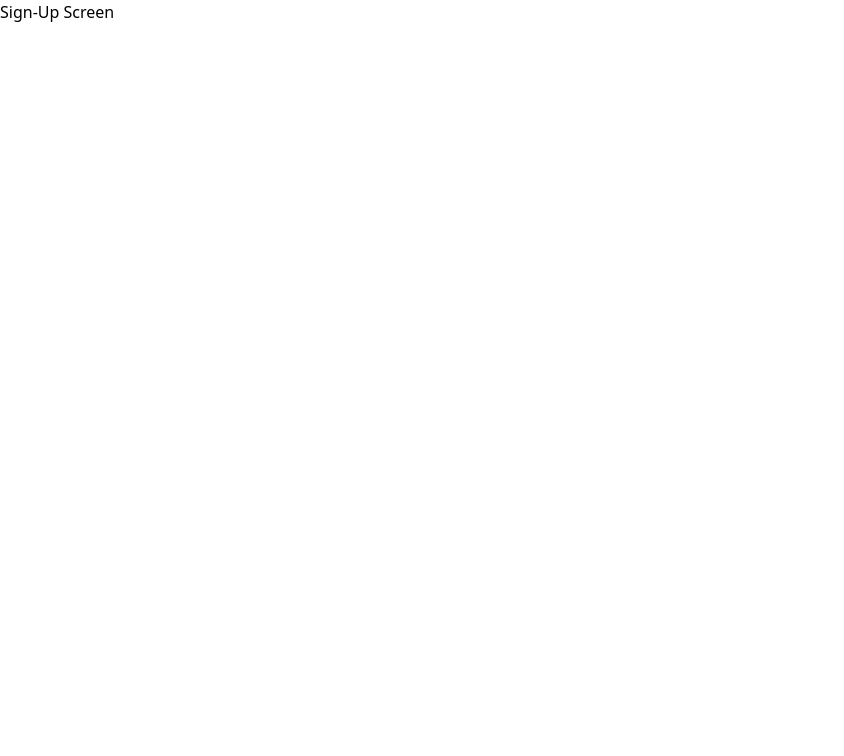
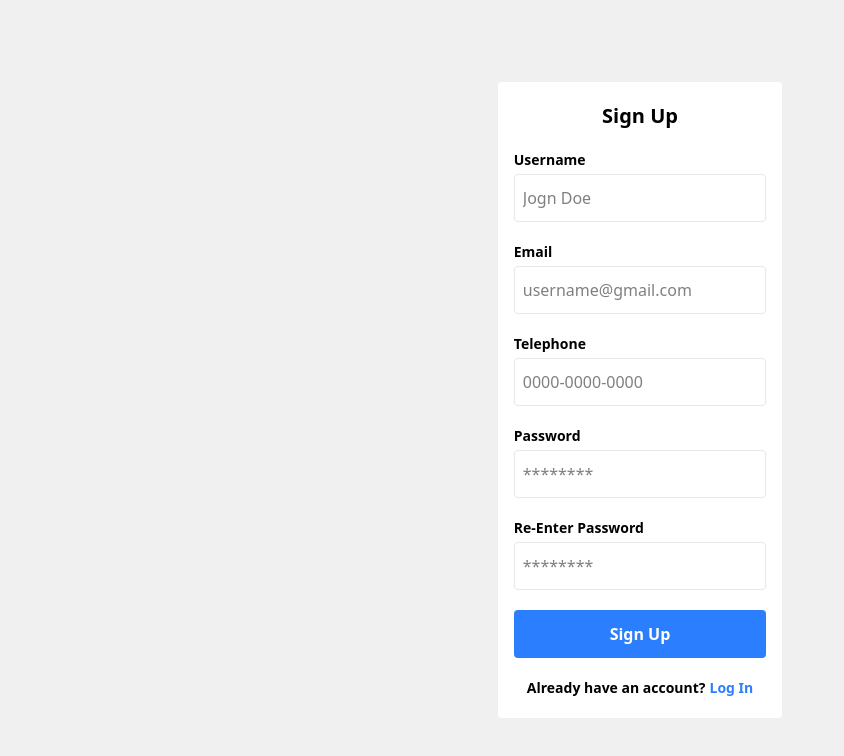
Before and after one commit to Ftgeorge/restaurant-app, a Next.js app: page /auth/sign-up in a window 1280 px wide. Shown: the top 756 px of the page, without its empty margins (0-844 px from the left). Built offline with nearby package versions, Linux system fonts and the light colour scheme.

Commit message:
feat(auth): Built the UI for the auth section.

```diff
--- a/src/app/auth/forgot/page.tsx
+++ b/src/app/auth/forgot/page.tsx
@@ -1,7 +1,25 @@
+"use client";
+
+import { Button } from "@/app/components/button";
+import AuthInput from "@/app/components/input/auth.input";
+import AuthLayout from "@/app/components/layout/auth.layout";
+import { useRouter } from "next/navigation";
+
 export default function ForgotPassword() {
+    const router = useRouter()
+        const Verify = () => {
+            router.push('/auth/reset')
+        }
     return (
         <>
-        <h1>Forgot Password Screen</h1>
+            <AuthLayout header="Forgot Password">
+                <AuthInput
+                    inputLable="Email"
+                    placeholder="user@email.com"
+                    className=""
+                />
+                <Button onClick={Verify}>Send</Button>
+            </AuthLayout>
         </>
     );
 }
--- a/src/app/auth/login/page.tsx
+++ b/src/app/auth/login/page.tsx
@@ -1,12 +1,33 @@
+import { Button } from "@/app/components/button";
+import AuthFooter from "@/app/components/footer/auth.footer";
+import AuthInput from "@/app/components/input/auth.input";
+import AuthLayout from "@/app/components/layout/auth.layout"
 import Link from "next/link"
 
 export default function LoginScreen() {
     return (
         <>
-            <h1>Login Screen</h1>
-            <Link href="/auth/sign-up">
-                <h1>Sign Up here</h1>
-            </Link>
+            <AuthLayout header="Login">
+                <AuthInput
+                    inputLable="Username"
+                    placeholder="John Doe"
+                    className=""
+                />
+                <AuthInput
+                    inputLable="Password"
+                    placeholder="********"
+                    className=""
+                />
+                <Link href="/auth/forgot" className="w-full flex items-center justify-end">
+                    <h1 className="text-blue-500 hover:text-blue-600 font-semibold text-sm hover:underline">Forgot Password?</h1>
+                </Link>
+                <Button>Login</Button>
+                <AuthFooter
+                    footerMessage="Don't have an account?"
+                    gotoLink="Sign Up"
+                    href="/auth/sign-up"
+                />
+            </AuthLayout>
         </>
     );
 }
--- a/src/app/auth/reset/page.tsx
+++ b/src/app/auth/reset/page.tsx
@@ -1,7 +1,30 @@
+"use client";
+
+import { Button } from "@/app/components/button";
+import AuthInput from "@/app/components/input/auth.input";
+import AuthLayout from "@/app/components/layout/auth.layout";
+import { useRouter } from "next/navigation";
+
 export default function PasswordResetScreen() {
+    const router = useRouter()
+    const Reset = () => {
+        router.push('/auth/login')
+    }
     return (
         <>
-        <h1>Reset Screen</h1>
+            <AuthLayout header="Reset Password">
+                <AuthInput
+                    inputLable="Password"
+                    placeholder="********"
+                    className=""
+                />
+                <AuthInput
+                    inputLable="Re-Enter Password"
+                    placeholder="********"
+                    className=""
+                />
+                <Button onClick={Reset}>Reset</Button>
+            </AuthLayout>
         </>
     );
 }
--- a/src/app/auth/sign-up/page.tsx
+++ b/src/app/auth/sign-up/page.tsx
@@ -1,7 +1,52 @@
+"use client";
+
+import { Button } from "@/app/components/button";
+import AuthFooter from "@/app/components/footer/auth.footer";
+import AuthInput from "@/app/components/input/auth.input";
+import AuthLayout from "@/app/components/layout/auth.layout";
+import { useRouter } from "next/navigation";
+
 export default function SignInScreen() {
+    const router = useRouter()
+    const SignUp = () => {
+        router.push('/auth/verify')
+    }
+
     return (
         <>
-        <h1>Sign-Up Screen</h1>
+            <AuthLayout header="Sign Up">
+                <AuthInput
+                    inputLable="Username"
+                    placeholder="Jogn Doe"
+                    className=""
+                />
+                <AuthInput
+                    inputLable="Email"
+                    placeholder="username@gmail.com"
+                    className=""
+                />
+                <AuthInput
+                    inputLable="Telephone"
+                    placeholder="0000-0000-0000"
+                    className=""
+                />
+                <AuthInput
+                    inputLable="Password"
+                    placeholder="********"
+                    className=""
+                />
+                <AuthInput
+                    inputLable="Re-Enter Password"
+                    placeholder="********"
+                    className=""
+                />
+                <Button onClick={SignUp}>Sign Up</Button>
+                <AuthFooter
+                    footerMessage="Already have an account?"
+                    gotoLink="Log In"
+                    href="/auth/login"
+                />
+            </AuthLayout>
         </>
     );
 }
--- a/src/app/auth/verify/page.tsx
+++ b/src/app/auth/verify/page.tsx
@@ -1,7 +1,25 @@
+"use client";
+
+import { Button } from "@/app/components/button";
+import AuthInput from "@/app/components/input/auth.input";
+import AuthLayout from "@/app/components/layout/auth.layout";
+import { useRouter } from "next/navigation";
+
 export default function VerifyOtpScreen() {
+    const router = useRouter()
+    const Verify = () => {
+        router.push('/auth/login')
+    }
     return (
         <>
-        <h1>Verify Otp Screen</h1>
+            <AuthLayout header="Verify OTP">
+                <AuthInput
+                    inputLable="OTP"
+                    placeholder="John Doe"
+                    className=""
+                />
+                <Button onClick={Verify}>Verify</Button>
+            </AuthLayout>
         </>
     );
 }
--- /dev/null
+++ b/src/app/components/button.tsx
@@ -0,0 +1,16 @@
+import { ReactNode } from "react";
+
+interface ButtonProps {
+    children: ReactNode;
+    className?: string;
+    onClick?: () => void
+}
+
+function Button({ children, className, onClick }: ButtonProps) {
+    return (
+        <button onClick={onClick} className={`h-12 w-full rounded bg-blue-500 hover:bg-blue-600 text-white font-semibold flex items-center justify-center cursor-pointer ${className}`}>
+            {children}
+        </button>
+    );
+}
+export { Button }
--- /dev/null
+++ b/src/app/components/footer/auth.footer.tsx
@@ -0,0 +1,20 @@
+import Link from "next/link";
+
+interface AuthFooterProps {
+    href: string;
+    footerMessage: string;
+    gotoLink: string;
+}
+
+export default function AuthFooter({ href, footerMessage, gotoLink }: AuthFooterProps) {
+    return (
+        <>
+            <div className="flex gap-1 font-semibold text-sm items-center justify-center">
+                <h1>{footerMessage}</h1>
+                <Link href={href}>
+                    <h1 className="text-blue-500 hover:text-blue-600">{gotoLink}</h1>
+                </Link>
+            </div>
+        </>
+    )
+}
--- /dev/null
+++ b/src/app/components/input/auth.input.tsx
@@ -0,0 +1,23 @@
+interface AuthInputProps {
+    inputLable: string;
+    className?: string;
+    placeholder: string;
+    value?: string;
+    id?: string;
+}
+
+export default function AuthInput({ inputLable, className, placeholder, value, id }: AuthInputProps) {
+    return (
+        <>
+            <div className="w-full flex flex-col gap-1">
+                <h1 className="text-sm font-semibold">{inputLable}</h1>
+                <input
+                    className={`${className} border border-gray-200 w-full focused:border-0 h-12 rounded px-2`}
+                    placeholder={placeholder}
+                    value={value}
+                    id={id}
+                />
+            </div>
+        </>
+    )
+}
--- /dev/null
+++ b/src/app/components/layout/auth.layout.tsx
@@ -0,0 +1,21 @@
+import { ReactNode } from "react"
+
+interface AuthLayoutProps {
+    children: ReactNode;
+    header: string;
+}
+
+export default function AuthLayout({ children, header }: AuthLayoutProps) {
+    return (
+        <>
+            <div className="w-full h-screen flex flex-1 justify-center items-center bg-[#F0F0F0]">
+                <div className="w-2/9 bg-white rounded px-4 py-5 flex flex-col justify-center items-center">
+                    <h1 className="text-xl font-semibold pb-5">{header}</h1>
+                    <div className="flex flex-col gap-5 w-full">
+                    {children}
+                    </div>
+                </div>
+            </div>
+        </>
+    )
+}
```
